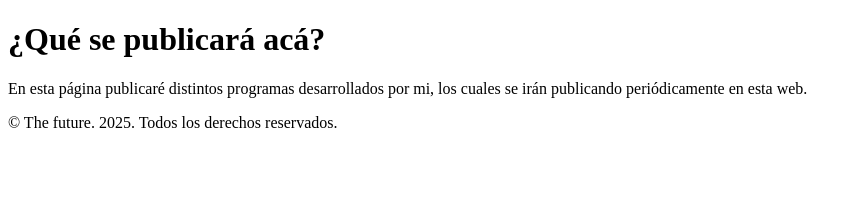
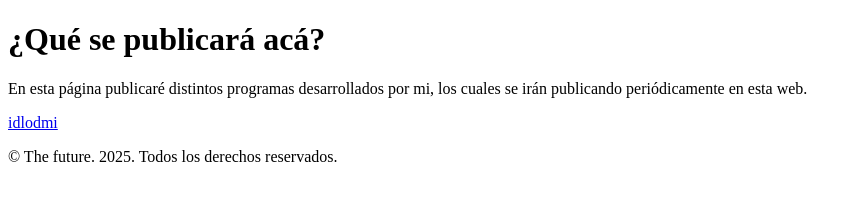
Before and after one commit to thefuture-md/thefuture-md.github.io, a plain HTML site: page index.html in a window 1280 px wide. Shown: the whole page, without its empty margins (0-862 px from the left). Drawn offline with Linux system fonts and the light colour scheme.

Commit message:
Update index.html

```diff
--- a/index.html
+++ b/index.html
@@ -7,6 +7,7 @@
 <body>
 <h1>¿Qué se publicará acá?</h1>
 En esta página publicaré distintos programas desarrollados por mi, los cuales se irán publicando periódicamente en esta web.
+  <p><a href="https://thefuture-md.github.io/ilodmi_windows/">idlodmi</a></p  >
   <p>&copy; The future. 2025. Todos los derechos reservados.</p>
-</body>
+</    body>
 </html>
```
